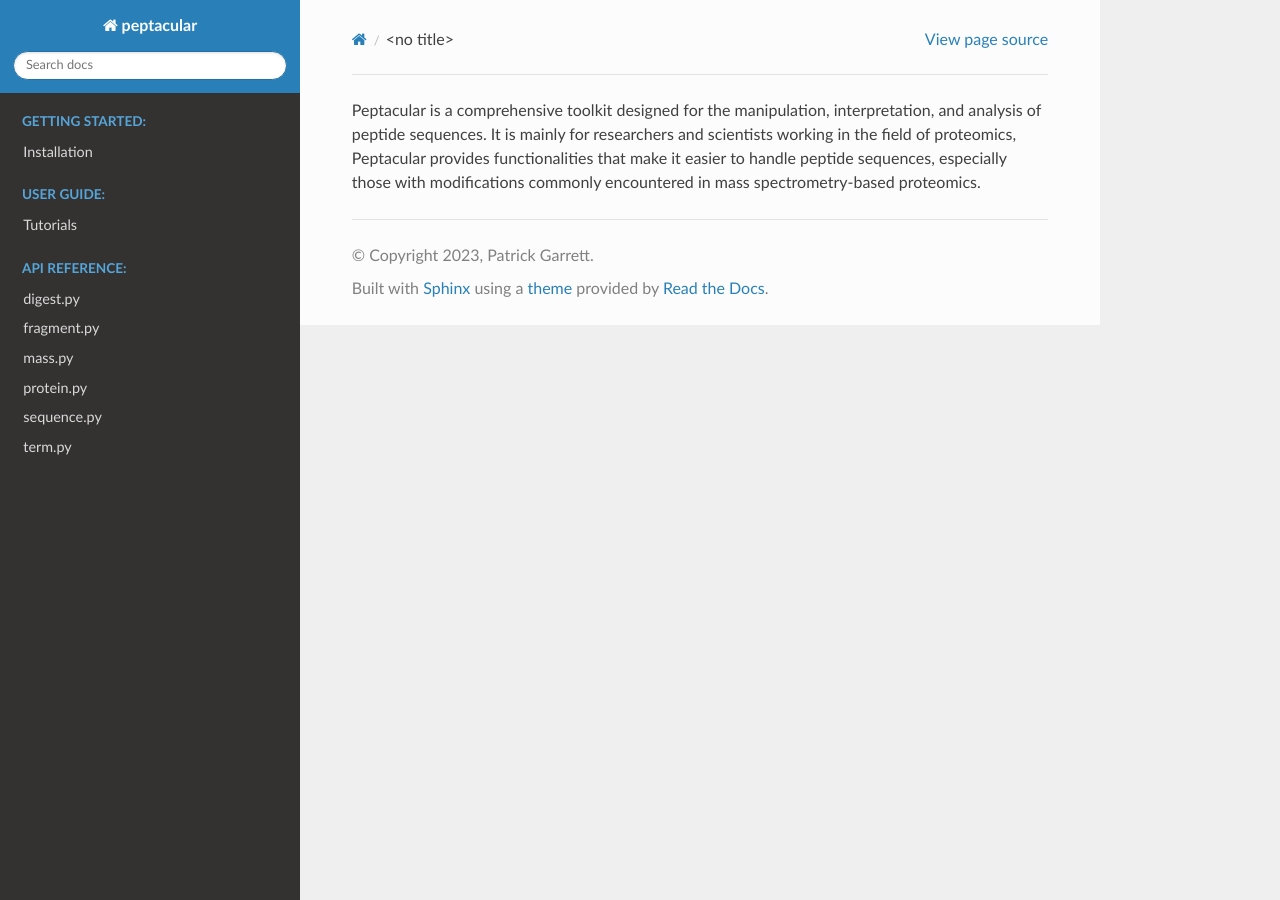
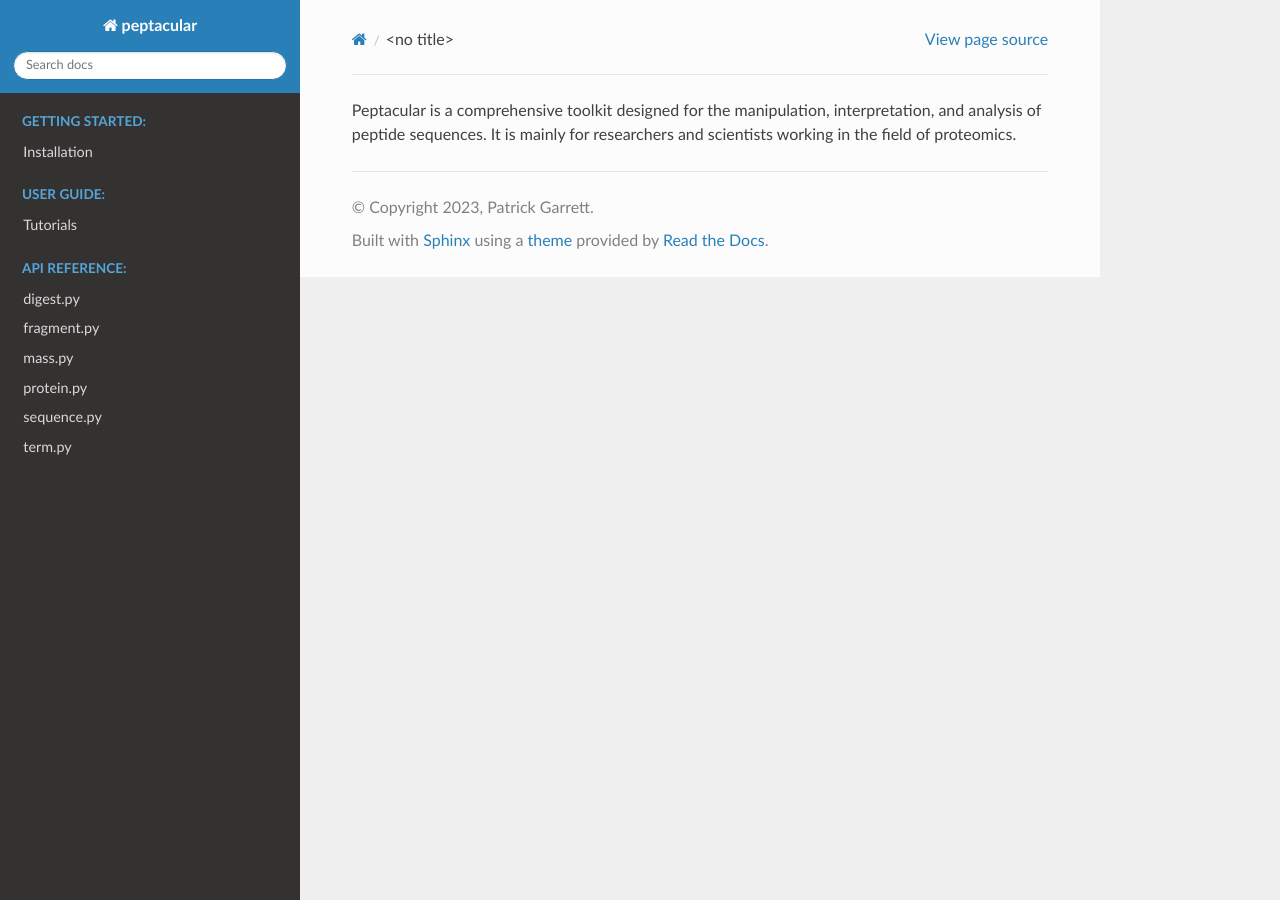
Before and after one commit to pgarrett-scripps/peptacular, a Sphinx documentation site: the page built from docs/source/homepage.rst, in a window 1280 px wide. Built offline with Sphinx 7.4.7 and the Read the Docs theme 2.0.0, drawn with Linux system fonts in a browser that asks for light colours.

Commit message:
update docs

```diff
--- a/docs/source/homepage.rst
+++ b/docs/source/homepage.rst
@@ -1,6 +1,4 @@
 .. _homepage:
 
 Peptacular is a comprehensive toolkit designed for the manipulation, interpretation, and analysis of peptide sequences.
-It is mainly for researchers and scientists working in the field of proteomics, Peptacular provides functionalities
-that make it easier to handle peptide sequences, especially those with modifications commonly encountered in mass
-spectrometry-based proteomics.
+It is mainly for researchers and scientists working in the field of proteomics.
```
Also changed, not shown: README.md (+3 -10 lines), 4 other files.
